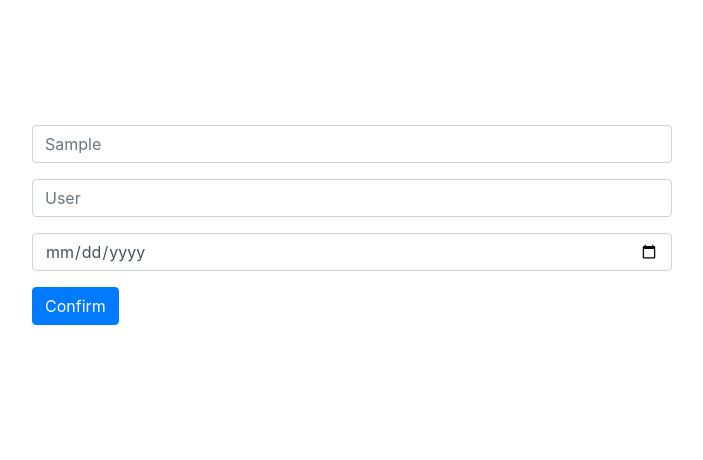
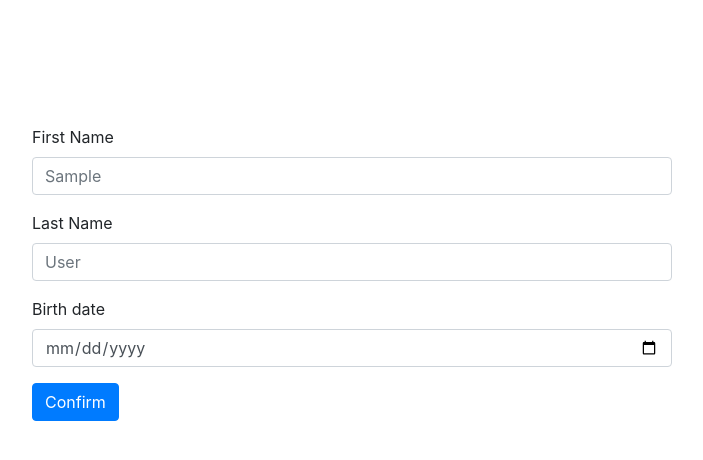
Before and after one commit to Nderkovich/GameMuster, a Django app: page /profile/edit_profile/ in a window 1280 px wide. Shown: the part 66-526 px from the top of the page, without its empty margins (288-991 px from the left). Run offline with Django 3.2, Linux system fonts and the light colour scheme; the visitor is signed in with stand-in values (Sample User, id 1); parts of the project's set-up code (start-up, migrations or seed data) failed here and were passed over; some libraries are stand-ins or nearby versions.

Commit message:
Added labels on profile edit page

```diff
--- a/profiles/templates/Profiles/edit_profile.html
+++ b/profiles/templates/Profiles/edit_profile.html
@@ -16,12 +16,15 @@
     <form action="." method="POST">
         {% csrf_token %}
         <div class="form-group">
+            <label>First Name</label>
             {% render_field form.first_name class="form-control" placeholder=user.first_name %}
         </div>
         <div class="form-group">
+            <label>Last Name</label>
             {% render_field form.last_name class="form-control" placeholder=user.last_name %}
         </div>
          <div class="form-group">
+             <label>Birth date</label>
             {% render_field form.birthday class="form-control" type="date" %}
         </div>
         <input type="submit" class="btn btn-primary" value="Confirm">
```
